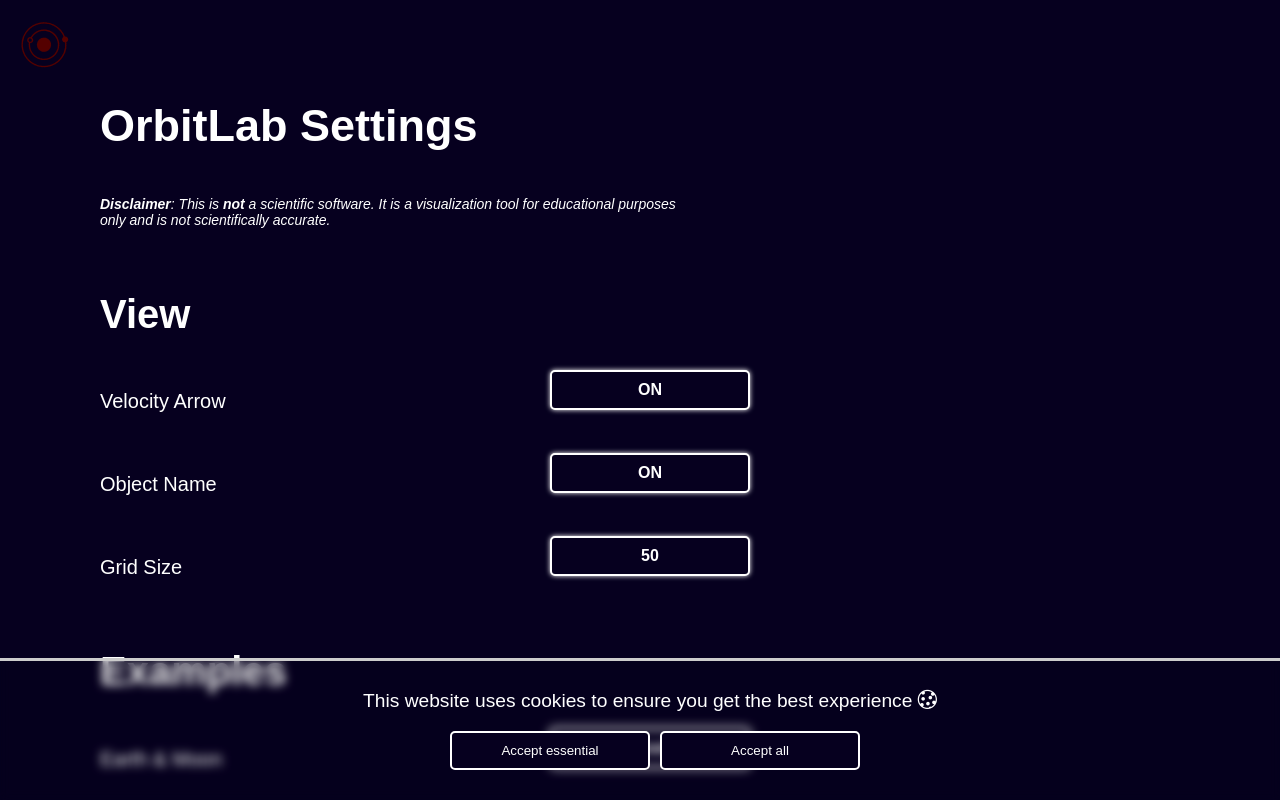
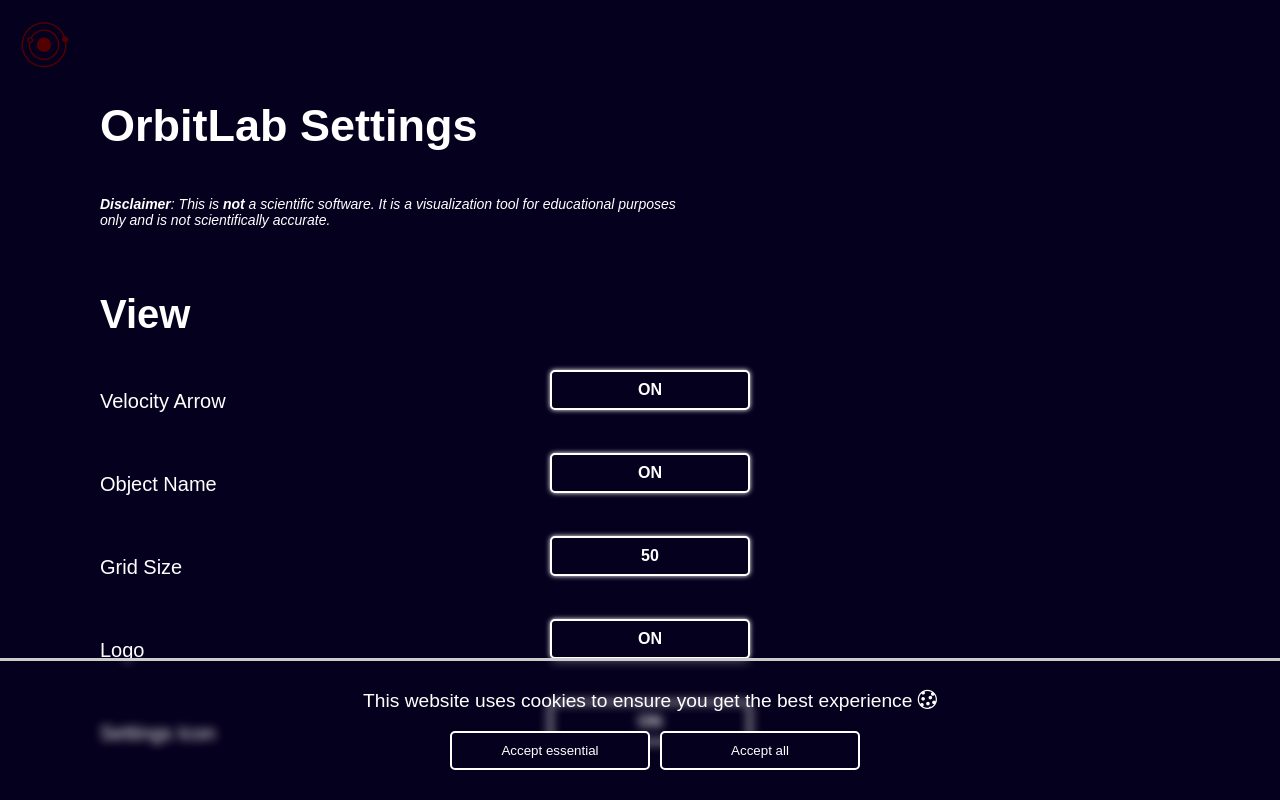
Before and after one commit to cophilot/OrbitLab, an Angular app: page / in a window 1280 px wide. Both pictures are taken after a click on the icon 1230 px from the left and 50 px from the top of the page. Shown: the top 800 px of the page. Built offline with nearby package versions, Linux system fonts and the light colour scheme.

Commit message:
update: Sat 06 Apr 2024 20:27:59 CEST

```diff
--- a/src/app/home/home.component.html
+++ b/src/app/home/home.component.html
@@ -3,10 +3,12 @@
   alt="home"
   class="smallLogo backgroundBox"
   (click)="getObjectService().setSelectedObject(null)"
+  *ngIf="getSettingsService().isLogoVisible()"
 />
 <i
   class="bi bi-gear settings-button backgroundBox"
   (click)="goToSettings()"
+  *ngIf="getSettingsService().isSettingsVisible()"
 ></i>
 <app-coordinate-system></app-coordinate-system>
 <app-object
--- a/src/app/play-bar/play-bar.component.html
+++ b/src/app/play-bar/play-bar.component.html
@@ -1,4 +1,17 @@
 <div class="bg glass" cdkDrag>
+  <div class="container" *ngIf="isVisible">
+    <app-my-icon
+      name="bi bi-gear"
+      (click)="goToSettings()"
+      description="Go to settings"
+    ></app-my-icon>
+    <app-my-icon
+      name="bi bi-zoom-in"
+      (click)="zoomIn()"
+      (dblclick)="zoomIn(true)"
+      description="Zoom in"
+    ></app-my-icon>
+  </div>
   <div class="container" *ngIf="isVisible">
     <app-my-icon
       [name]="'x' + getZoomFactor().toFixed(2)"
@@ -8,24 +21,7 @@
       description="Reset zoom"
     ></app-my-icon>
     <app-my-icon
-      name="bi bi-zoom-in"
-      description="This is a test"
-      (click)="zoomIn()"
-      (dblclick)="zoomIn(true)"
-      description="Zoom in"
-    ></app-my-icon>
-  </div>
-  <div class="container" *ngIf="isVisible">
-    <app-my-icon
-      name="bi bi-zoom-in"
-      description="This is a test"
-      (click)="zoomIn()"
-      (dblclick)="zoomIn(true)"
-      description="Zoom in"
-    ></app-my-icon>
-    <app-my-icon
       name="bi bi-zoom-out"
-      description="This is a test"
       (click)="zoomOut()"
       (dblclick)="zoomOut(true)"
       description="Zoom out"
--- a/src/app/play-bar/play-bar.component.ts
+++ b/src/app/play-bar/play-bar.component.ts
@@ -5,6 +5,7 @@
 import { NgIf } from '@angular/common';
 import { MyIconComponent } from '../my-icon/my-icon.component';
 import { ScaleService } from '../service/scale.service';
+import { Router } from '@angular/router';
 
 @Component({
   selector: 'app-play-bar',
@@ -19,7 +20,8 @@
 
   constructor(
     private moveService: MoveService,
-    private objectService: ObjectService
+    private objectService: ObjectService,
+    private router: Router
   ) {}
 
   nextStep() {
@@ -124,4 +126,8 @@
   getZoomFactor() {
     return ScaleService.currentScale;
   }
+
+  goToSettings() {
+    this.router.navigate(['settings']);
+  }
 }
--- a/src/app/service/settings.service.ts
+++ b/src/app/service/settings.service.ts
@@ -11,6 +11,8 @@
   private static gridSize = 50;
   private static showObjectNames = true;
   private static showVelocityArrow = true;
+  private static showLogo = true;
+  private static showSettings = true;
 
   static init() {
     if (this.isInit) {
@@ -21,6 +23,8 @@
       this.gridSize = settings.gridSize;
       this.showObjectNames = settings.showObjectNames;
       this.showVelocityArrow = settings.showVelocityArrow;
+      this.showLogo = settings.showLogo;
+      this.showSettings = settings.showSettings;
     }
     this.isInit = true;
   }
@@ -31,6 +35,8 @@
       gridSize: this.gridSize,
       showObjectNames: this.showObjectNames,
       showVelocityArrow: this.showVelocityArrow,
+      showLogo: this.showLogo,
+      showSettings: this.showSettings,
     });
   }
 
@@ -61,6 +67,28 @@
     this.saveSettings();
   }
 
+  static isLogoVisible(): boolean {
+    this.init();
+    return this.showLogo;
+  }
+
+  static toggleLogoVisibility(): void {
+    this.init();
+    this.showLogo = !this.showLogo;
+    this.saveSettings();
+  }
+
+  static isSettingsVisible(): boolean {
+    this.init();
+    return this.showSettings;
+  }
+
+  static toggleSettingsVisibility(): void {
+    this.init();
+    this.showSettings = !this.showSettings;
+    this.saveSettings();
+  }
+
   static toggleGridSize(): void {
     this.init();
 
--- a/src/app/settings/settings/settings.component.html
+++ b/src/app/settings/settings/settings.component.html
@@ -41,6 +41,31 @@
       {{
         getSettings().getGridSize() == -1 ? "OFF" : getSettings().getGridSize()
       }}
+    </button>
+  </div>
+  <div class="row">
+    <p class="label">Logo</p>
+    <button class="actionButton" (click)="getSettings().toggleLogoVisibility()">
+      {{ getSettings().isLogoVisible() ? "ON" : "OFF" }}
+    </button>
+  </div>
+  <div class="row">
+    <p class="label">Settings Icon</p>
+    <button
+      class="actionButton"
+      (click)="getSettings().toggleSettingsVisibility()"
+    >
+      {{ getSettings().isSettingsVisible() ? "ON" : "OFF" }}
+    </button>
+  </div>
+  <h2>Behavior</h2>
+  <div class="row">
+    <p class="label">Collision Mode</p>
+    <button
+      class="actionButton"
+      (click)="getSettings().toggleSettingsVisibility()"
+    >
+      {{ getSettings().isSettingsVisible() ? "ON" : "OFF" }}
     </button>
   </div>
   <h2>Examples</h2>
```
